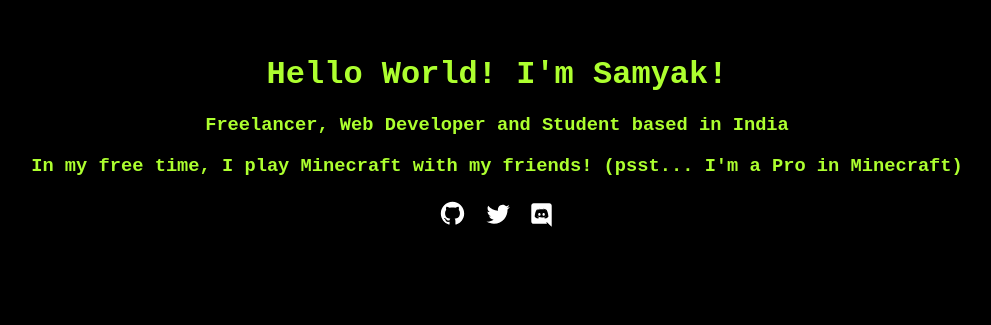
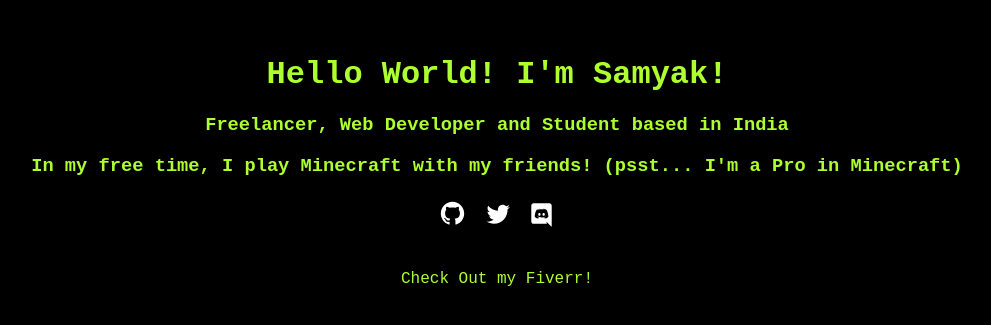
Before and after one commit to samyakbambole/introductory-website, a plain HTML site: page index.html in a window 1280 px wide. Shown: the part 133-458 px from the top of the page, without its empty margins (143-1134 px from the left). Drawn offline with Linux system fonts and the light colour scheme.

Commit message:
Adding Fiverr Link

```diff
--- a/index.html
+++ b/index.html
@@ -30,6 +30,14 @@
                     <svg class="svg" xmlns="http://www.w3.org/2000/svg" width="35" height="35" viewBox="0 0 24 24" fill-rule="evenodd" clip-rule="evenodd"><path d="M24 24h-24v-24h24v24zm-8.288-4.888l-.424-1.48 1.024.952.968.896 1.72 1.52v-14.352c0-.912-.736-1.648-1.64-1.648h-10.72c-.904 0-1.64.736-1.64 1.648v10.816c0 .912.736 1.648 1.64 1.648h9.072zm-1.44-3.664c1.768-.056 2.448-1.216 2.448-1.216 0-2.576-1.152-4.664-1.152-4.664-1.152-.864-2.248-.84-2.248-.84l-.112.128c1.36.416 1.992 1.016 1.992 1.016-.832-.456-1.648-.68-2.408-.768-.576-.064-1.128-.048-1.616.016l-.136.016c-.28.024-.96.128-1.816.504l-.472.232s.664-.632 2.104-1.048l-.08-.096s-1.096-.024-2.248.84c0 0-1.152 2.088-1.152 4.664 0 0 .672 1.16 2.44 1.216l.536-.664c-1.016-.304-1.4-.944-1.4-.944l.224.136.032.024.032.018.009.004.031.018c.2.112.4.2.584.272.328.128.72.256 1.176.344.6.112 1.304.152 2.072.008.376-.064.76-.176 1.16-.344.28-.104.592-.256.92-.472 0 0-.4.656-1.448.952l.528.648zm-3.72-3.736c-.456 0-.816.4-.816.888s.368.888.816.888c.456 0 .816-.4.816-.888.008-.488-.36-.888-.816-.888zm2.92 0c-.456 0-.816.4-.816.888s.368.888.816.888c.456 0 .816-.4.816-.888s-.36-.888-.816-.888z"/></svg>
                </a>
           </p>
+
+          <br>
+
+          <div id="fiverr-link">
+               <a href="https://fiverr.com/samyakbambole">
+                    Check Out my Fiverr!
+               </a>
+          </div>
      </div>
 </body>
 </html>
```
